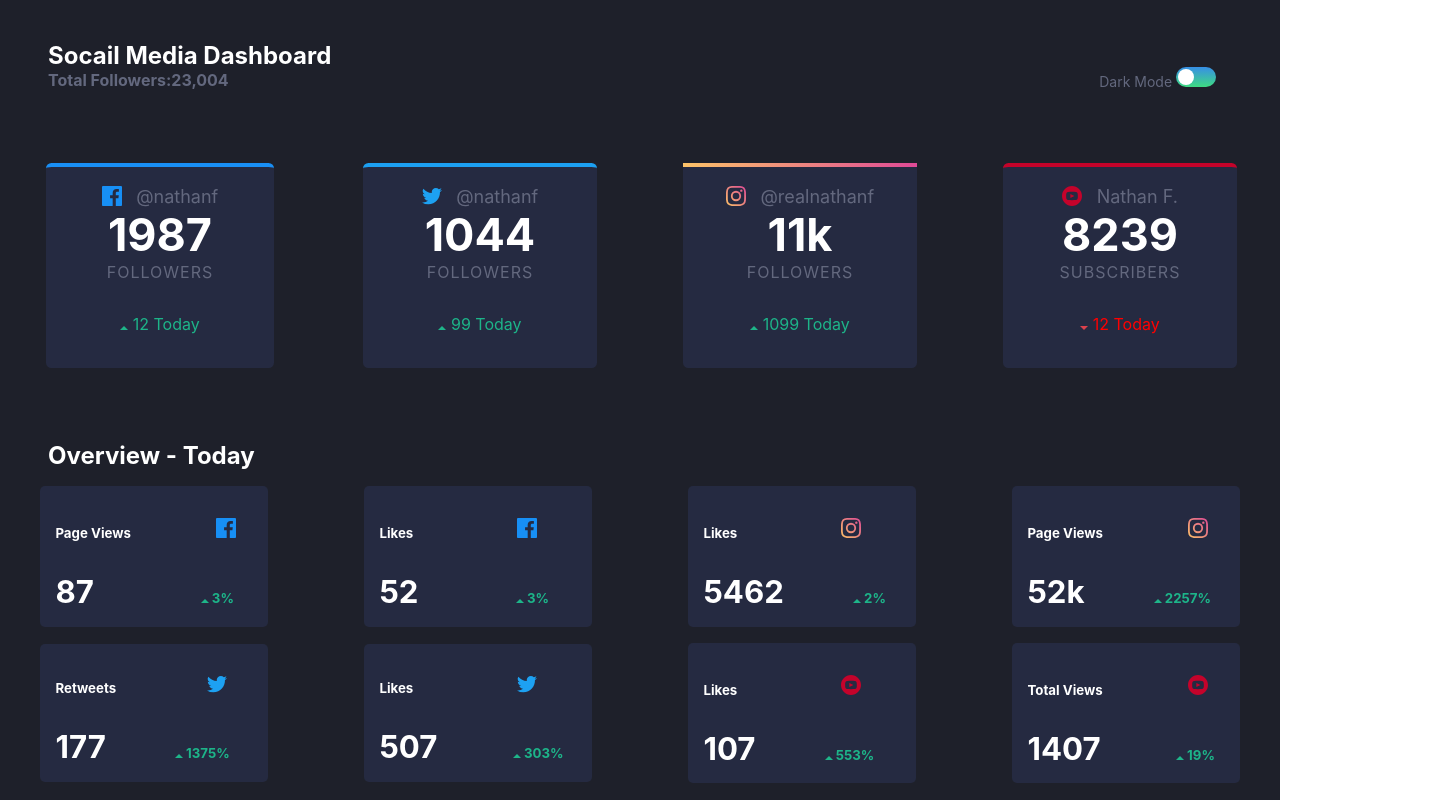
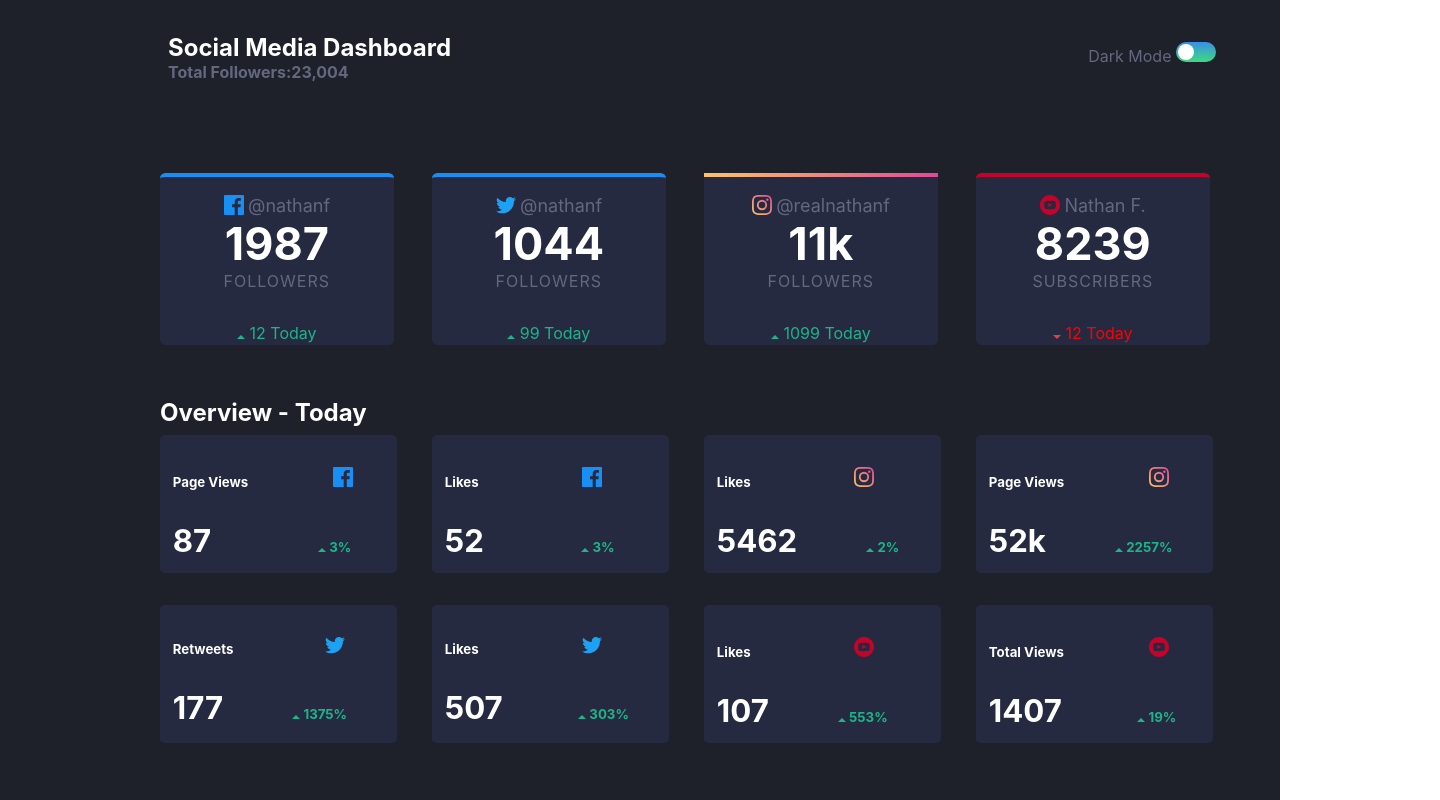
Before and after one commit to muchokiesther/grid-exercise, a plain HTML site: page index.html in a window 1280 px wide. Shown: the whole page, 1440 px wide, since content can reach past the window. Drawn offline with Linux system fonts and the light colour scheme.

Commit message:
Updates on sixing

```diff
--- a/index.html
+++ b/index.html
@@ -12,7 +12,7 @@
     <div class="main_container">
         <div class="heading">
             <div class="title">
-                <h2>Socail Media Dashboard</h2>
+                <h2>Social Media Dashboard</h2>
                 <h4>Total Followers:23,004 </h4>
             </div>
             <div class="btn">
@@ -24,9 +24,6 @@
         <div>
             <div class="top">
 
-                <!--  -->
-
-                <div class="topColor"> </div>
                 <div class="top-box">
 
                     <div class="inline-container"> <img src="images/icon-facebook.svg" alt="" srcset="">
@@ -40,7 +37,7 @@
                 </div>
 
 
-                <div class="topColorTwo"> </div>
+
                 <div class="top-box2">
                     <div class="inline-container">
                         <img src="images/icon-twitter.svg" alt="" srcset="">
@@ -52,7 +49,7 @@
                     <img src="images/icon-up.svg" alt="" srcset=""> <span style="color: hsl(163, 72%, 41%);" >99
                         Today</span>
                 </div>
-                <div class="topColorThree"></div>
+
                 <div class="top-box3">
                     <div class="inline-container">
                         <img src="images/icon-instagram.svg" alt="" srcset=""> <span>@realnathanf</span>
@@ -62,7 +59,7 @@
                     <img src="images/icon-up.svg" alt="" srcset=""> <span style="color: hsl(163, 72%, 41%);">1099
                         Today</span>
                 </div>
-                <div class="topColorFour"></div>
+
                 <div class="top-box4">
                     <div class="inline-container">
                         <img src="images/icon-youtube.svg" alt="" srcset=""> <span> Nathan F.</span>
@@ -100,7 +97,7 @@
                     </div>
 
 
-                    <div class="card2">
+                    <div class="card">
                         <h5>
                             Likes  &nbsp; &nbsp; &nbsp;&nbsp;&nbsp;  &nbsp;  &nbsp;  &nbsp; &nbsp;
                             &nbsp; &nbsp; &nbsp; &nbsp; &nbsp; &nbsp; &nbsp; &nbsp;
@@ -117,7 +114,7 @@
                     </div>
 
 
-                    <div class="card3">
+                    <div class="card">
                         <h5>
                             Likes  &nbsp; &nbsp; &nbsp;&nbsp;&nbsp;  &nbsp;  &nbsp;  &nbsp; &nbsp;
                             &nbsp; &nbsp; &nbsp; &nbsp; &nbsp; &nbsp; &nbsp; &nbsp;
@@ -133,7 +130,7 @@
                     </div>
 
 
-                    <div class="card4">
+                    <div class="card">
                         <h5>
                             Page Views &nbsp; &nbsp; &nbsp;&nbsp;&nbsp;  &nbsp;  &nbsp;  &nbsp; &nbsp;
                             &nbsp; &nbsp; &nbsp; &nbsp; &nbsp;
@@ -147,8 +144,9 @@
 
                         </div>
                     </div>
-
-                    <div class="card5">
+</div>
+<div class="card2">
+                    <div class="card">
                         <h5>
                            Retweets &nbsp; &nbsp; &nbsp;&nbsp;&nbsp;  &nbsp;  &nbsp;  &nbsp; &nbsp;
                             &nbsp; &nbsp; &nbsp; &nbsp; &nbsp;  &nbsp;
@@ -163,7 +161,7 @@
                         </div>
                     </div>
 
-                    <div class="card6">
+                    <div class="card">
                         <h5>
                             Likes &nbsp; &nbsp; &nbsp;&nbsp;&nbsp;  &nbsp;  &nbsp;  &nbsp; &nbsp;
                             &nbsp; &nbsp; &nbsp; &nbsp; &nbsp;  &nbsp;  &nbsp;  &nbsp;
@@ -177,7 +175,7 @@
                             </h5>
                         </div>
                     </div>
-                    <div class="card7">
+                    <div class="card">
                         <h5>
                           Likes  &nbsp; &nbsp; &nbsp;&nbsp;&nbsp;  &nbsp;  &nbsp;  &nbsp; &nbsp;
                           &nbsp; &nbsp; &nbsp; &nbsp; &nbsp;  &nbsp;  &nbsp;  &nbsp;
@@ -192,7 +190,7 @@
                         </div>
                     </div>
 
-                    <div class="card8">
+                    <div class="card">
                         <h5>
                            Total Views &nbsp; &nbsp; &nbsp;&nbsp;&nbsp;  &nbsp;  &nbsp;  &nbsp; &nbsp;
                             &nbsp; &nbsp; &nbsp; &nbsp; &nbsp;
@@ -205,8 +203,9 @@
                                 <span class="green-text">19%</span>
                             </h5>
 
-                        </div>
+
                     </div>
+                </div>
                 </div>
             </div>
         </div>
--- a/style.css
+++ b/style.css
@@ -16,20 +16,21 @@ font-family: 'Inter', sans-serif;
     display: grid;
     grid-template-columns: 1fr auto;
     align-items: center;
-    margin-top: -1rem;
-    margin-bottom: 3rem;
+
 }
 
 .btn {
     align-self: end;
     margin-right: 4rem;
     color: white;
+    position: relative;
+    top:-5rem;
 
 }
 
 .btn p{
- font-size: 14px;
- margin-bottom: 5rem;
+ /* font-size: 14px;
+ margin-bottom: 5rem; */
  color: hsl(228, 12%, 44%);
 }
 
@@ -58,27 +59,28 @@ font-family: 'Inter', sans-serif;
     transition: 0.4s;
   }
 
+.title{
+    padding:0.5rem;
+    position: relative;
+    left: 10rem;
+    padding-bottom: 4rem;
+}
 
-.title {
-
-    margin-left: 3em;
-    color: white;
-    margin-bottom: 5rem;
-    margin-top: 2.5rem;
-}
 .title h4{
 color: hsl(228, 12%, 44%);
 }
-
+.title h2{
+    color: white;
+}
 .top {
 
     display: grid;
-    place-items: center;
+    margin-top: -1.5rem;
+ margin-left:10rem;
     color: white;
-    grid-template-columns: repeat(4, 0.5fr);
-    grid-template-areas: "one two three four";
-    margin-top: -5rem;
-    margin-bottom: 8rem;
+  grid-template-columns: repeat(4,10%);
+  gap:10rem;
+  margin-bottom: 0.3rem;
 
 
 }
@@ -96,10 +98,10 @@ color:  hsl(228, 12%, 44%);
 .top-box {
     background-color: hsl(228, 28%, 20%);
     text-align: center;
-    width: 60%;
-    height: 88%;
-    padding: 5.5%;
-    grid-area: one;
+    width:180%;
+    height: 8rem;
+    padding: 1rem;
+padding-bottom: 1.5rem;
 border-top:4px solid  hsl(208, 92%, 53%) ;
  border-radius: 5.5px;
 
@@ -115,14 +117,14 @@ border-top:4px solid  hsl(208, 92%, 53%) ;
 
 
 .top-box2 {
-    background: hsl(228, 28%, 20%);
+    background-color: hsl(228, 28%, 20%);
     text-align: center;
-    width: 62%;
-    height: 88%;
-    padding: 5.5%;
-    border-top:4px solid  hsl(203, 89%, 53%) ;
-    grid-area: two;
-    border-radius: 5.5px;
+    width:180%;
+    height: 8rem;
+    padding: 1rem;
+    padding-bottom: 1.5rem;
+border-top:4px solid  hsl(208, 92%, 53%) ;
+ border-radius: 5.5px;
 }
 
 .top-box2 p{
@@ -132,14 +134,14 @@ border-top:4px solid  hsl(208, 92%, 53%) ;
 
 
 .top-box3 {
-    background: hsl(228, 28%, 20%);
+    background-color: hsl(228, 28%, 20%);
     text-align: center;
-    width: 62%;
-    height: 88%;
-    padding: 5.5%;
+    width:180%;
+    height: 8rem;
+    padding: 1rem;
     border-top: 4px solid;
     border-image: linear-gradient(to right, hsl(37, 97%, 70%), hsl(329, 70%, 58%)) 1;
-    grid-area: three;
+    padding-bottom: 1.5rem;
     border-radius: 5.5px;
 }
 
@@ -152,13 +154,13 @@ border-top:4px solid  hsl(208, 92%, 53%) ;
 
 
 .top-box4 {
-    background: hsl(228, 28%, 20%);
+    background-color: hsl(228, 28%, 20%);
     text-align: center;
-    width: 62%;
-    height: 88%;
-    padding: 5.5%;
+    width:180%;
+    height: 8rem;
+    padding: 1rem;
     border-top:4px solid  hsl(348, 97%, 39%) ;
-    grid-area: four;
+    padding-bottom: 1.5rem;
     border-radius: 5.5px;
 
 }
@@ -181,7 +183,7 @@ border-top:4px solid  hsl(208, 92%, 53%) ;
 }
 
 .inline-container span {
-    margin-left: 10px;
+    /* margin-left: 10px;  */
     color: white;
     font-size: 18px;
 }
@@ -193,31 +195,31 @@ border-top:4px solid  hsl(208, 92%, 53%) ;
 
 .btm_cards{
     display: grid;
-    place-items: center;
-    grid-template-columns: repeat(4, 1fr);
-    grid-template-areas: "one two three four"
-    "five six seven eight";
-    gap:1rem;
-
+margin-top: -0.5rem;
+    grid-template-columns: repeat(4, 10%);
+    margin-left:10rem;
+gap:10rem;
 
 }
 .btm_heading{
-    margin-left: 3em;
+top:-1rem;
     color: white;
-    margin-top: -5rem;
-    margin-bottom:1rem;
+    position: relative;
+left: 10rem;
+margin-top: 0.8rem;
+
 }
 
 
 
 
 .card{
-    grid-area: one;
+
     background: hsl(228, 28%, 20%);
-    width:64%;
-    padding-left:5%;
-    padding-right: 5%;
-    padding-bottom: 5%;
+    width:200%;
+    padding-left: 0.8rem;
+    padding-bottom: 0.8rem;
+margin-bottom: 2rem;
     border-radius: 5px;
 
 
@@ -233,104 +235,23 @@ border-top:4px solid  hsl(208, 92%, 53%) ;
     margin-top: 2rem;
 }
 
+.card2{
+    display: grid;
+    margin-left:10rem;
+        grid-template-columns: repeat(4, 10%);
+
+    gap:10rem;
+}
 
 
-.card2{
-    grid-area: two;
+.card-two{
+
     background: hsl(228, 28%, 20%);
-    width:64%;
-    padding-left:5%;
-    padding-right: 5%;
-    padding-bottom: 5%;
-    border-radius: 5px;
-}
+    width:200%;
 
-.card2 h5{
-    margin-top: 2rem;
-}
 
-.card3{
-    grid-area: three;
-    background: hsl(228, 28%, 20%);
-    width:64%;
-    padding-left:5%;
-    padding-right: 5%;
-    padding-bottom: 5%;
     border-radius: 5px;
 
-}
-
-.card3 h5{
-    margin-top: 2rem;
-}
-.card4{
-    grid-area: four;
-    background: hsl(228, 28%, 20%);
-    width:64%;
-    padding-left:5%;
-    padding-right: 5%;
-    padding-bottom: 5%;
-    border-radius: 5px;
-
-}
-
-.card4 h5{
-    margin-top: 2rem;
-}
-.card5{
-    grid-area: five;
-    background: hsl(228, 28%, 20%);
-    width:64%;
-    padding-left:5%;
-    padding-right: 5%;
-    padding-bottom: 5%;
-    border-radius: 5px;
-
-}
-
-.card5 h5{
-    margin-top: 2rem;
-}
-.card6{
-    grid-area: six;
-    background: hsl(228, 28%, 20%);
-    width:64%;
-    padding-left:5%;
-    padding-right: 5%;
-    padding-bottom: 5%;
-    border-radius: 5px;
-
-}
-.card6 h5{
-    margin-top: 2rem;
-}
-
-.card7{
-    grid-area: seven;
-    background: hsl(228, 28%, 20%);
-    width:64%;
-    padding-left:5%;
-    padding-right: 5%;
-    padding-bottom: 5%;
-    border-radius: 5px;
-
-}
-
-.card7 h5{
-    margin-top: 2rem;
-}
-
-.card8 h5{
-    margin-top: 2rem;
-}
-.card8{
-    grid-area: eight;
-    background: hsl(228, 28%, 20%);
-    width:64%;
-    padding-left:5%;
-    padding-right: 5%;
-    padding-bottom: 5%;
-    border-radius: 5px;
 
 
 }
@@ -388,8 +309,8 @@ border-top:4px solid  hsl(208, 92%, 53%) ;
         /* display:flex;
         flex-direction: column; */
 
-        grid-template-columns: 1fr;
-        grid-template-rows: 1fr;
+
+        grid-template-columns: repeat(1, 1fr);
 
 
         grid-template-areas: "one two three four"
@@ -400,6 +321,7 @@ border-top:4px solid  hsl(208, 92%, 53%) ;
 
     .card{
 grid-area: one;
+
     }
 
 
```
